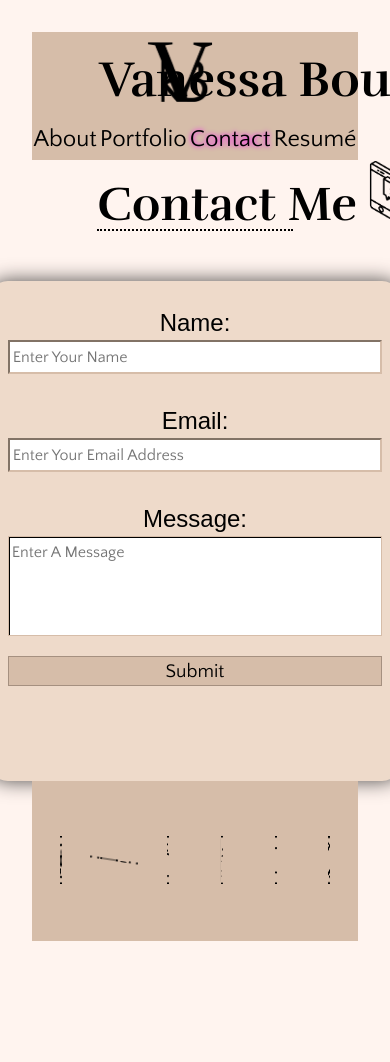
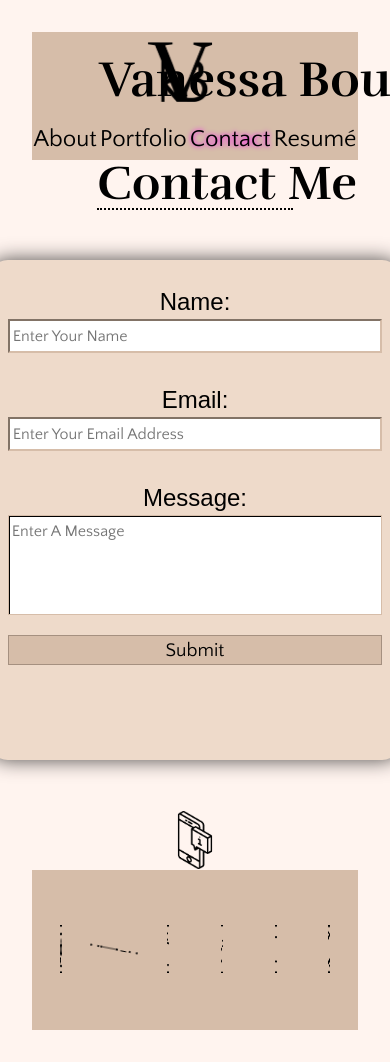
Before and after one commit to rvbouu/react-portfolio, a React (Vite) app: page /contact in a window 390 px wide. Shown: the top 1062 px of the page. Before the commit the page ends 973 px from the top, so only its background shows below. Built offline with nearby package versions, Linux system fonts and the light colour scheme.

Commit message:
fixed popup for media queries on contact page

```diff
--- a/src/components/pages/contact/Contact.css
+++ b/src/components/pages/contact/Contact.css
@@ -23,6 +23,7 @@
 /* ---------- Popover for contact info ---------- */
 
 .popover{
+  margin-top: 50px;
   width: 60px;
   height: 60px;
   cursor: pointer;
@@ -47,6 +48,7 @@
 }
 
 .contact-pop{
+  font-size: 1.2rem;
   padding-bottom: 5px;
   margin-bottom: 5px;
   border-bottom: 2px dotted black;
@@ -56,7 +58,7 @@
   color: rgb(255, 255, 255);
 }
 [role='tooltip'].popup-content {
-  width: 25%;
+  width: 50%;
   box-shadow: #4c4947 0px 0px 3px 3px;
 }
 
@@ -141,3 +143,9 @@
   width: 60%;
 }
 }
+
+@media screen and (max-width:962px) {
+  [role='tooltip'].popup-content {
+    width:80%;
+  }
+}
--- a/src/components/pages/contact/Contact.jsx
+++ b/src/components/pages/contact/Contact.jsx
@@ -46,18 +46,7 @@ export default function Contact() {
 
   return (
     <section className='contact'>
-      <h2 className='contact-title'>Contact Me<Popup
-        trigger={
-          <img src='/social_imgs/contact_img.png' alt='contact logo' className='popover' />
-        }
-        position="right center"
-      >
-        <div className='popover-content'>
-          <h4 className='contact-pop'>If you'd like to contact me directly:</h4>
-          <p>Email: rvbouu@gmail.com</p>
-          <p>Phone: (425)879-3150</p>
-        </div>
-      </Popup> </h2>
+      <h2 className='contact-title'>Contact Me</h2>
       <form className='form' >
 
         <label className='label' htmlFor="name">Name:</label>
@@ -73,6 +62,18 @@ export default function Contact() {
 
         <div className='errMsg'>{errMsg}</div>
       </form>
+      <Popup
+        trigger={
+          <img src='/social_imgs/contact_img.png' alt='contact logo' className='popover' />
+        }
+        position="top center"
+      >
+        <div className='popover-content'>
+          <h4 className='contact-pop'>If you'd like to contact me directly:</h4>
+          <p>Email: rvbouu@gmail.com</p>
+          <p>Phone: (425)879-3150</p>
+        </div>
+      </Popup>
     </section>
   )
 }
```
